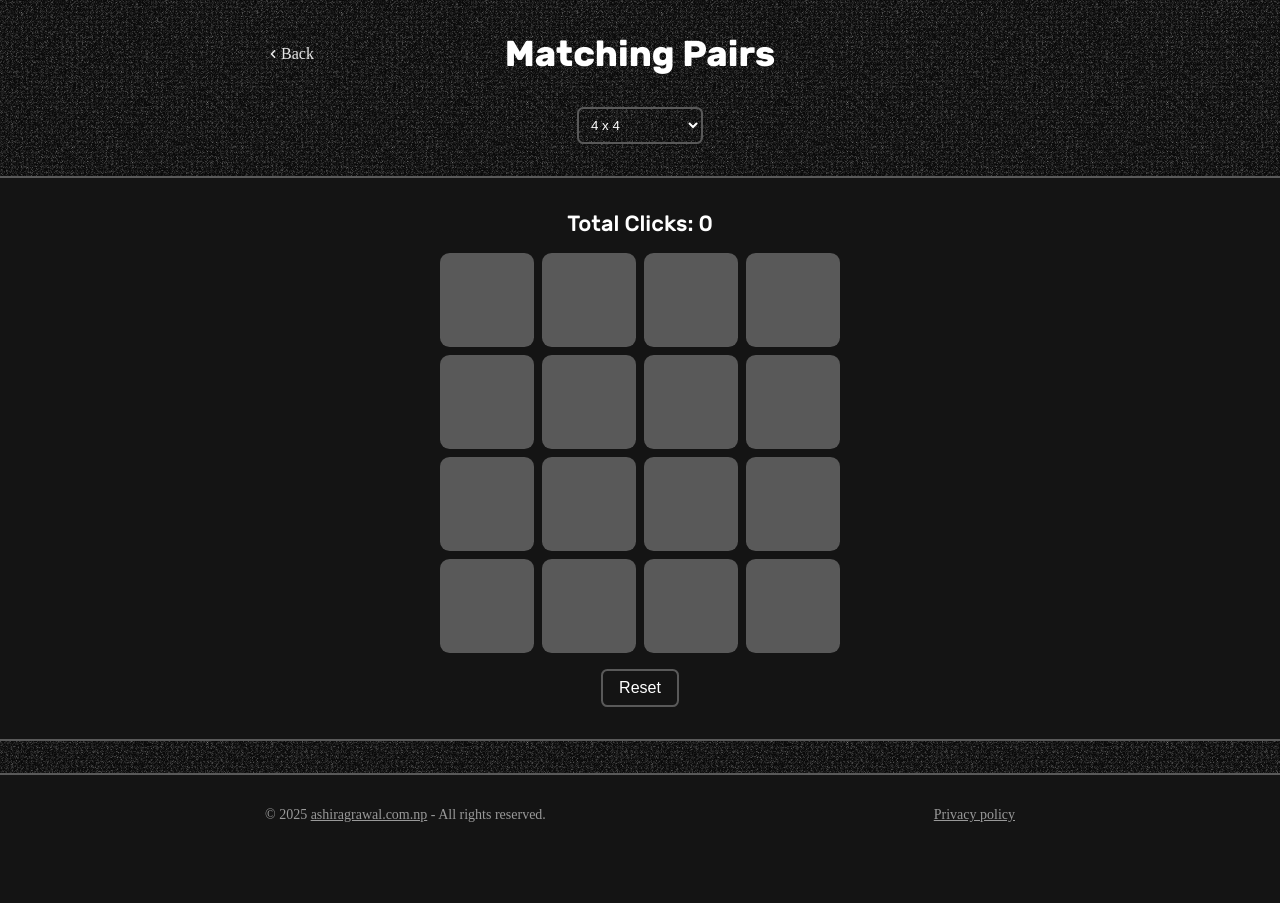
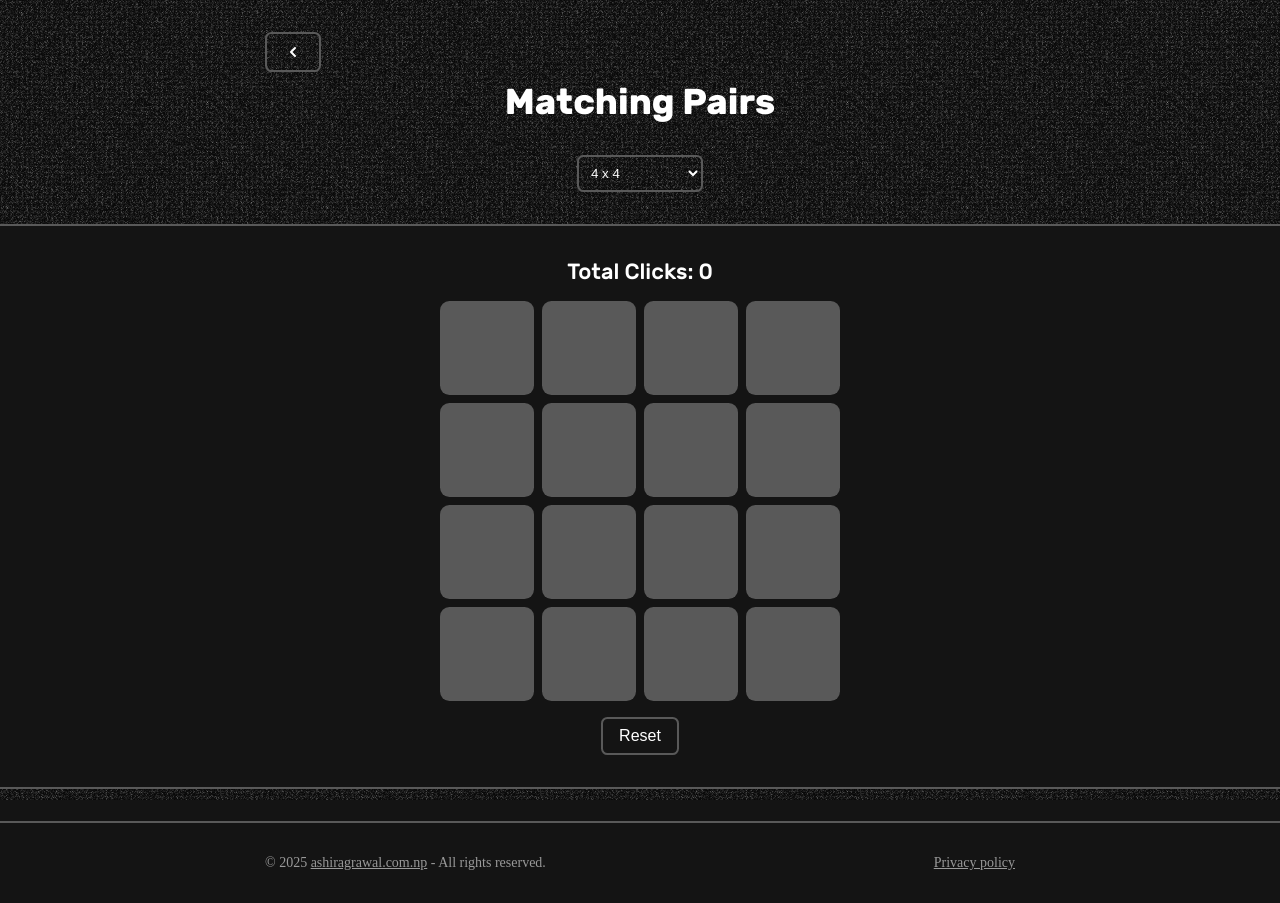
Before and after one commit to AshirAg/ashirs-portfolio, a React (Vite) app in the folder frontend/: page /game/matching-pairs in a window 1280 px wide. Before the commit the page ends 855 px from the top, so only its background shows below. Built offline with nearby package versions, Linux system fonts and the light colour scheme; a web font is replaced by a local one.

Commit message:
Updated Game - Aug 22, FRI

```diff
--- a/frontend/src/games/matchingPairs/MatchingPairs.jsx
+++ b/frontend/src/games/matchingPairs/MatchingPairs.jsx
@@ -3,8 +3,6 @@ import { Link } from 'react-router-dom';
 import { HiChevronLeft } from 'react-icons/hi';
 
 import styles from './MatchingPairs.module.css';
-import circleIcon from '../../assets/games/tick-tac-toe/circle.webp';
-import crossIcon from '../../assets/games/tick-tac-toe/cross.webp';
 import Button from '../../components/micro-components/button/Button';
 
 import {
@@ -29,6 +27,29 @@ import {
     Zap,
     Infinity,
     Key,
+
+    Anchor,
+    Apple,
+    Archive,
+    Award,
+    Battery,
+    Bluetooth,
+    Book,
+    Bookmark,
+    Briefcase,
+    Car,
+    Clock,
+    Coffee,
+    File,
+    Trophy,
+    Plane,
+    Ship,
+    Building,
+    Lightbulb,
+    Skull,
+    Diamond,
+    Droplet,
+    Flag,
 } from "lucide-react";
 
 const allValues = [
@@ -52,7 +73,31 @@ const allValues = [
     <Flame/>,
     <Zap/>,
     <Infinity/>,
-  <Key/>
+    <Key/>,
+
+    <Anchor />,
+    <Apple />,
+    <Archive />,
+    <Award />,
+    <Battery />,
+    <Bluetooth />,
+    <Book />,
+    <Bookmark />,
+    <Briefcase />,
+    <Car />,
+    <Clock />,
+    <Coffee />,
+    <File />,
+
+    <Trophy />,
+    <Plane />,
+    <Ship />,
+    <Building />,
+    <Lightbulb />,
+    <Skull />,
+    <Diamond />,
+    <Flag />,
+    <Droplet />,
 ];
 
 function generateBoard(totalCells) {
@@ -142,15 +187,10 @@ const MatchingPairs = () => {
         <div className="section">
             <div className={`${styles.container} container`}>
                 <div className={styles.title} >
-                    <Link to="/games">
+                    <Button to="/games" className='button_primary md'>
                         <HiChevronLeft />
-                        Back
-                    </Link>
+                    </Button>
                     <h1>Matching Pairs</h1>
-                    <Link className={styles.hide}>
-                        <HiChevronLeft />
-                        Back
-                    </Link>
 
 
                 </div>
@@ -161,6 +201,7 @@ const MatchingPairs = () => {
                         <option value="" disabled>Select the grid</option>
                         <option value="4">2 x 2</option>
                         <option value="16" selected>4 x 4</option>
+                        <option value="36">6 x 6</option>
                     </select>
                 </div>
             </div>
--- a/frontend/src/games/matchingPairs/MatchingPairs.module.css
+++ b/frontend/src/games/matchingPairs/MatchingPairs.module.css
@@ -29,7 +29,7 @@
     display: flex;
     justify-content: center;
     align-items: center;
-    border-radius: var(--border-rad-md);
+    border-radius: 10%;
 
     position: relative;
     transform-style: preserve-3d;
@@ -63,25 +63,13 @@
 
 .title{
     display: flex;
-    justify-content: space-between;
-    align-items: center;
+    flex-direction: column;
     width: 100%;
+    gap: var(--spacing-md);
 }
-.title h1{
-    text-align: center;
-
-}
-.title a{
-    display: flex;
-    justify-content: space-between;
-    align-items: center;
-    color: var(--text-secondary);
-}
-.title a:hover{
-    color: var(--text-primary);
-}
-.title a.hide{
-    visibility: hidden;
+.title svg{
+    height: var(--body-xl);
+    width: var(--body-xl);
 }
 
 .dashboard{
--- a/frontend/src/games/tickTacToe/TickTacToe.jsx
+++ b/frontend/src/games/tickTacToe/TickTacToe.jsx
@@ -102,17 +102,11 @@ const TickTacToe = () => {
         <div className="section">
             <div className={`${styles.container} container`}>
                 <div className={styles.title} >
-                    <Link to="/games">
+                    <Button to="/games" className='button_primary md'>
                         <HiChevronLeft />
-                        Back
-                    </Link>
+                        {/* Back */}
+                    </Button>
                     <h1>Tic Tac Toe</h1>
-                    <Link className={styles.hide}>
-                        <HiChevronLeft />
-                        Back
-                    </Link>
-
-
                 </div>
                 <div className={styles.dashboard}>
                     <div ref={player1Ref} className={`${styles.player} ${styles.turn}`}>
--- a/frontend/src/games/tickTacToe/TickTacToe.module.css
+++ b/frontend/src/games/tickTacToe/TickTacToe.module.css
@@ -50,25 +50,13 @@
 
 .title{
     display: flex;
-    justify-content: space-between;
-    align-items: center;
+    flex-direction: column;
     width: 100%;
+    gap: var(--spacing-md);
 }
-.title h1{
-    text-align: center;
-
-}
-.title a{
-    display: flex;
-    justify-content: space-between;
-    align-items: center;
-    color: var(--text-secondary);
-}
-.title a:hover{
-    color: var(--text-primary);
-}
-.title a.hide{
-    visibility: hidden;
+.title svg{
+    height: var(--body-xl);
+    width: var(--body-xl);
 }
 
 .dashboard{
```
Lines whose indentation alone changed are shown as unchanged.
